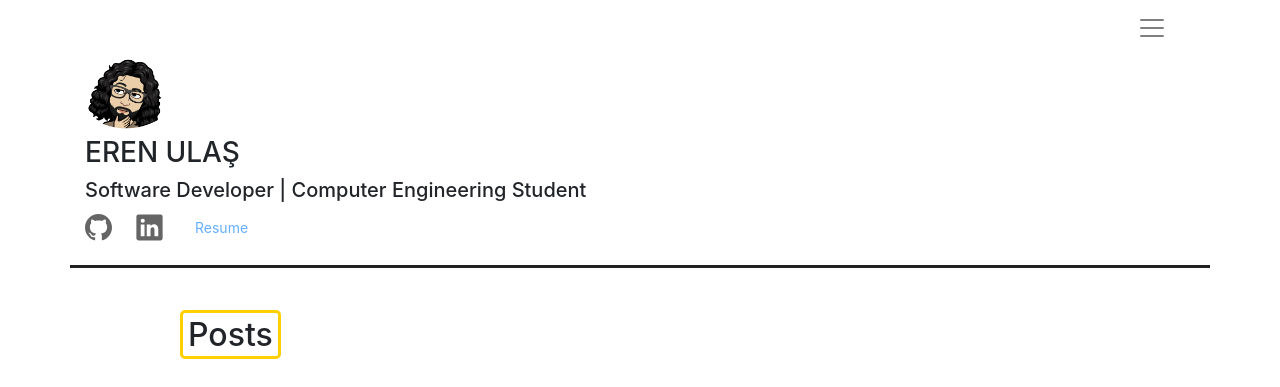
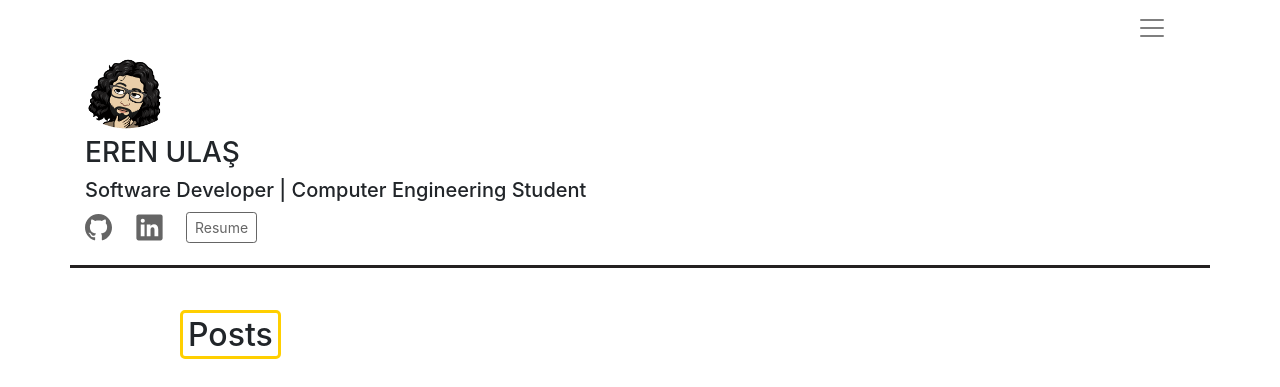
Before and after one commit to erenulas/erenulas.github.io, a Jekyll site: the page built from index.html, in a window 1280 px wide. Shown: the top 387 px of the page. Built offline with Jekyll 4.4.1, drawn with Linux system fonts in a browser that asks for light colours.

Commit message:
fix title and button border issues

```diff
--- a/about.html
+++ b/about.html
@@ -57,11 +57,7 @@
             <div class="col-lg-3 col-md-12">
                 <div class="row">
                     <div class="col-lg-12 col-md-12">
-                            <h2 style="margin-bottom:30px;"><span style="
-                                border: 3px solid #ffcf00;
-                                padding: 2px 5px 2px 5px;
-                                border-radius:5px;
-                            ">Books, Music</span></h2>
+                            <h2 style="margin-bottom:30px;"><span class="page-title">Books, Music</span></h2>
                     </div>
                 </div>
                 <div class="row">
--- a/css/main.scss
+++ b/css/main.scss
@@ -121,8 +121,8 @@
 }
 
 .resume-btn {
-    border:1px solid black;
-    color:black;
+    border:1px solid black !important;
+    color:black !important;
 }
 
 .footer-highlight {
@@ -157,7 +157,7 @@
     }
 }
 
-.page-title{
+.page-title {
     border: 3px solid #ffcf00;
     padding: 2px 5px 2px 5px;
     border-radius:5px;
```
